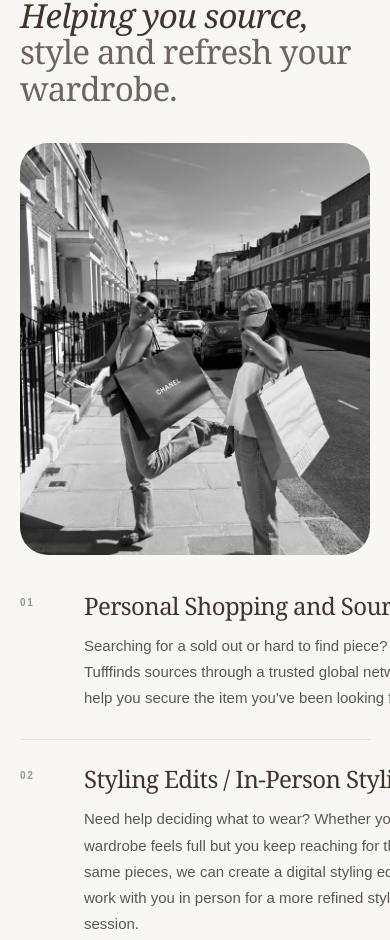
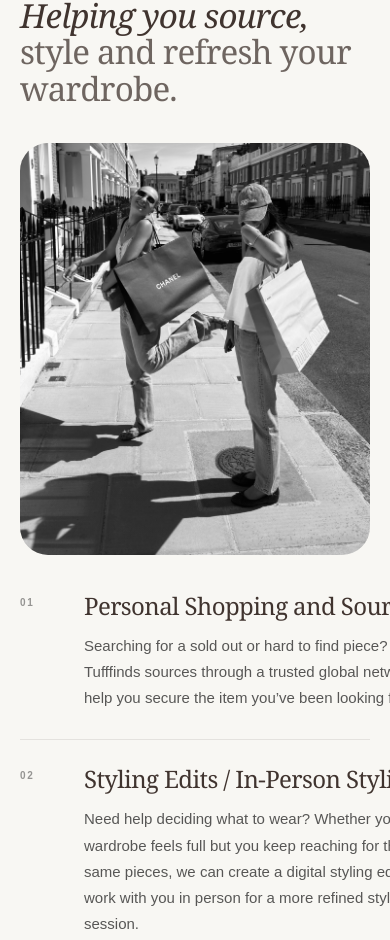
Before and after one commit to masonbickers/tufffinds, a Next.js app: page /version-1 in a window 390 px wide. Shown: the part 1138-2078 px from the top of the page. Built offline with nearby package versions, Linux system fonts and the light colour scheme; no server answers; a web font is replaced by a local one.

Commit message:
Show feet in Services photo (#5)
Anchor the Services street photograph to the bottom of its frame on mobile and desktop.

```diff
--- a/src/app/(v1)/version-1/page.js
+++ b/src/app/(v1)/version-1/page.js
@@ -519,7 +519,7 @@ export default function VersionOnePage() {
                   src="/street.jpg"
                   alt="Tufffinds services"
                   fill
-                  className="object-cover object-center"
+                  className="object-cover object-bottom"
                   sizes="100vw"
                 />
                 <div className="absolute inset-0 bg-gradient-to-t from-black/10 via-transparent to-transparent" />
@@ -600,7 +600,7 @@ export default function VersionOnePage() {
                   src="/street.jpg"
                   alt="Tufffinds services"
                   fill
-                  className="object-cover object-center"
+                  className="object-cover object-bottom"
                   sizes="50vw"
                 />
                 <div className="absolute inset-0 bg-gradient-to-t from-black/10 via-transparent to-transparent" />
```
